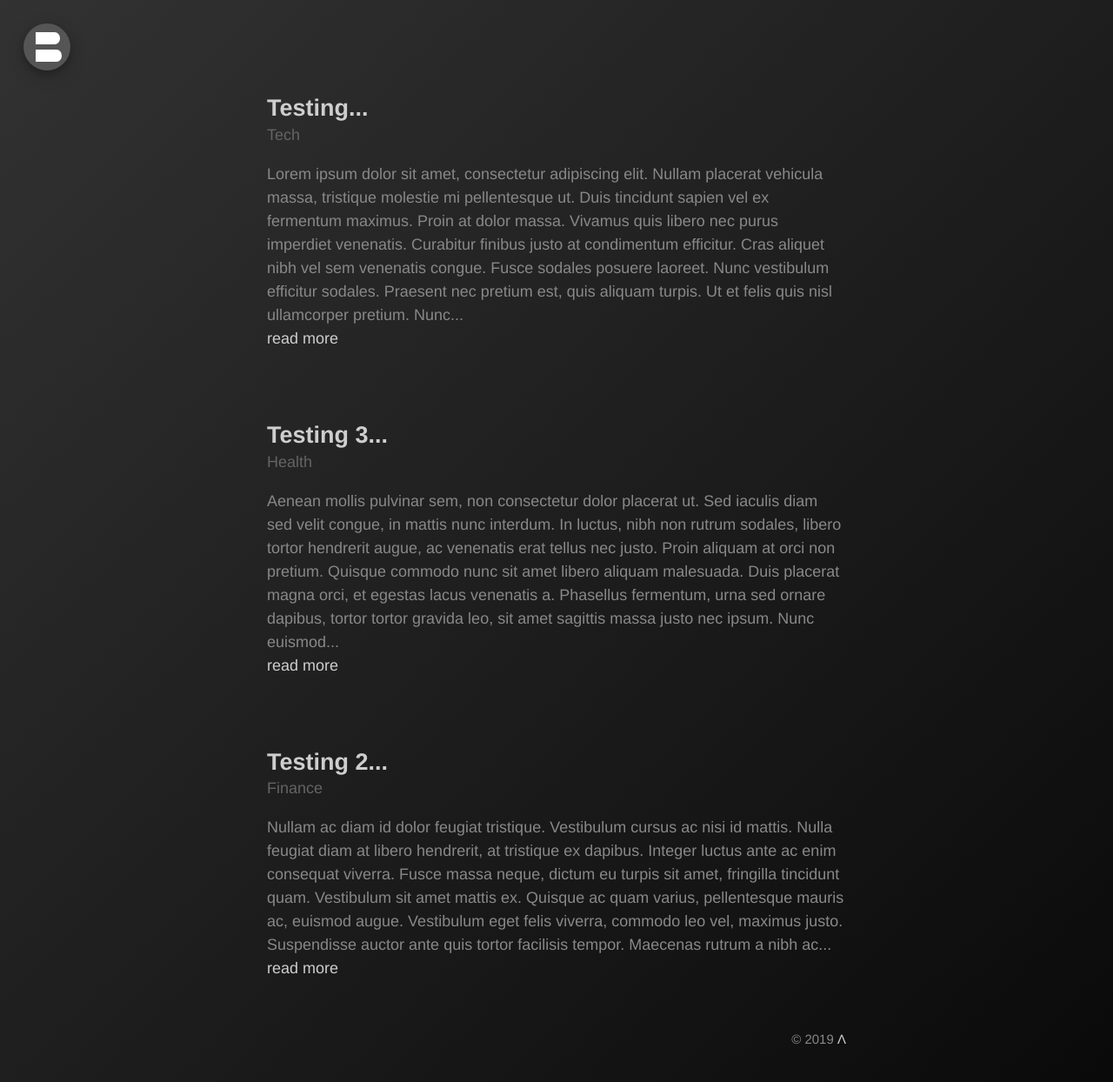
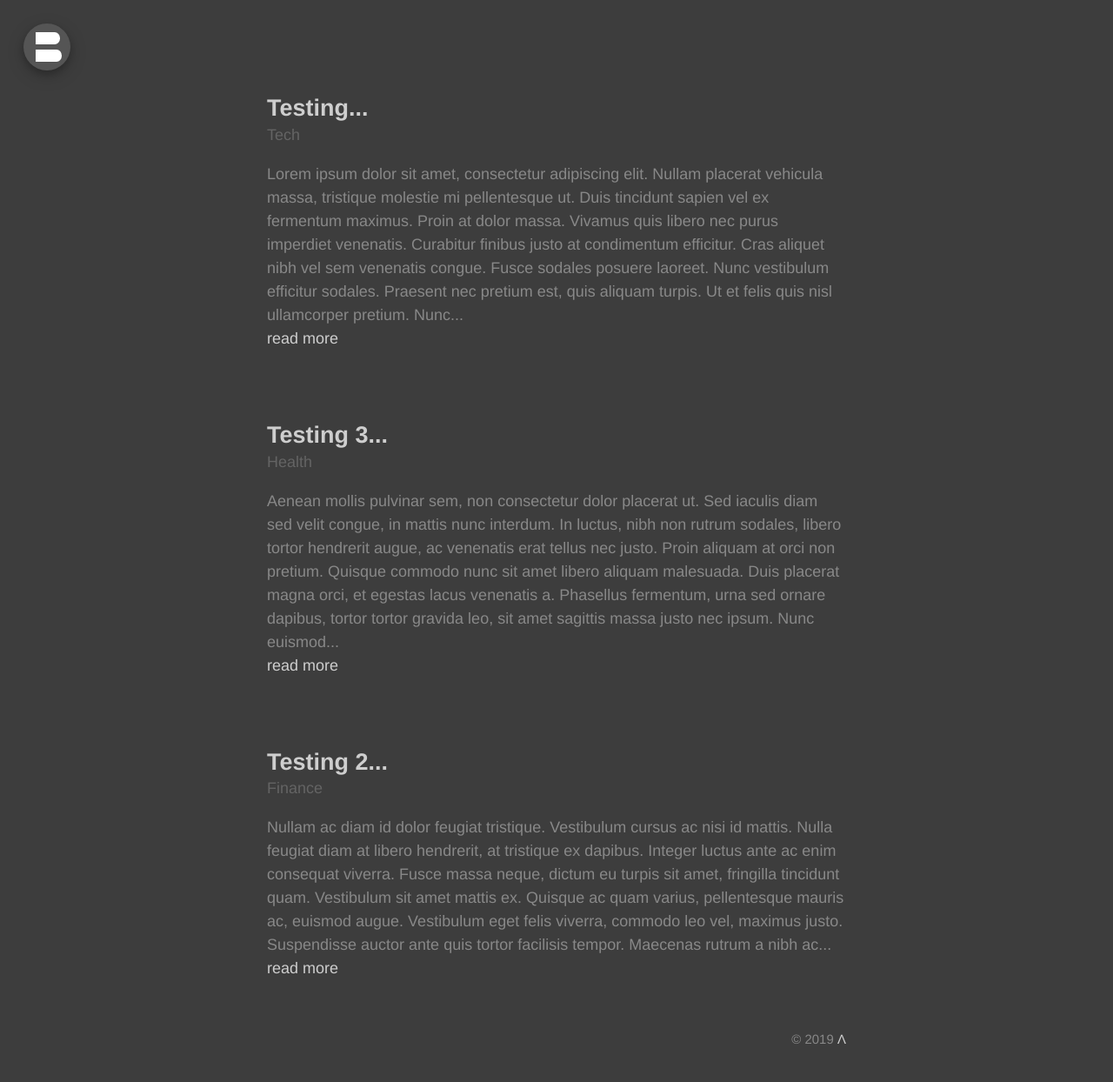
Before and after one commit to bonina/bonina.github.io, a Jekyll site: the page built from index.html, in a window 1280 px wide. Shown: the whole page at 87% size. Built offline with Jekyll 4.4.1, drawn with Linux system fonts in a browser that asks for light colours; the list of posts is cut into pages by our own code; after the commit the page ends 1208 px from its top, so only the background shows below that.

Commit message:
Update _layout.scss

```diff
--- a/_sass/_layout.scss
+++ b/_sass/_layout.scss
@@ -8,15 +8,15 @@
 }
 
 .wrap {
-  display:inline-block;
+  //display:inline-block;
   margin: 0;
   padding: 0;
   //min-height: 100vh;
   //min-width: 100%;
-  //height: 100vh;
-  min-height: 100%;
-  min-width: 100%;
-  //width: 100%;
+  height: 100vh;
+  //min-height: 100%;
+  //min-width: 100%;
+  width: 100%;
   position: relative;
   top: 0;
   //bottom: 100vh;
```
